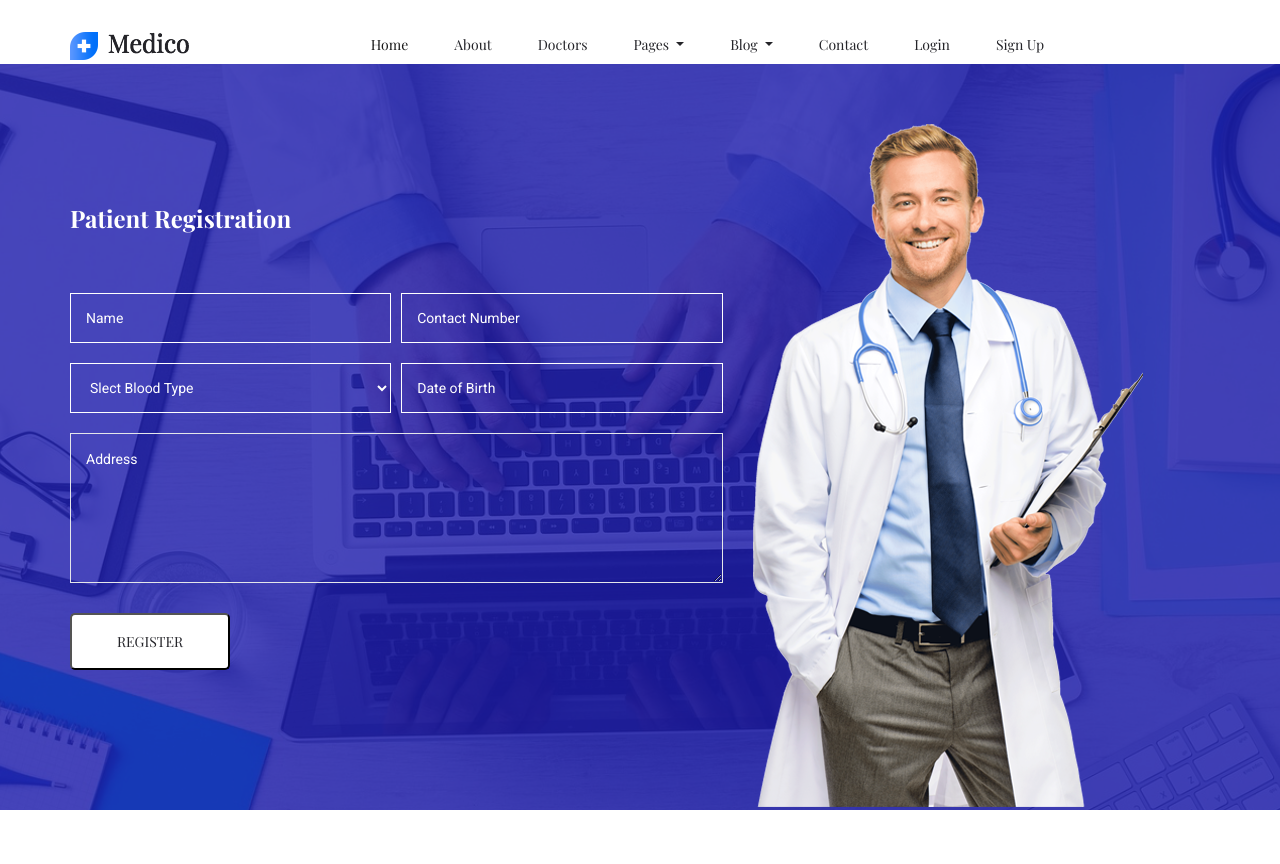
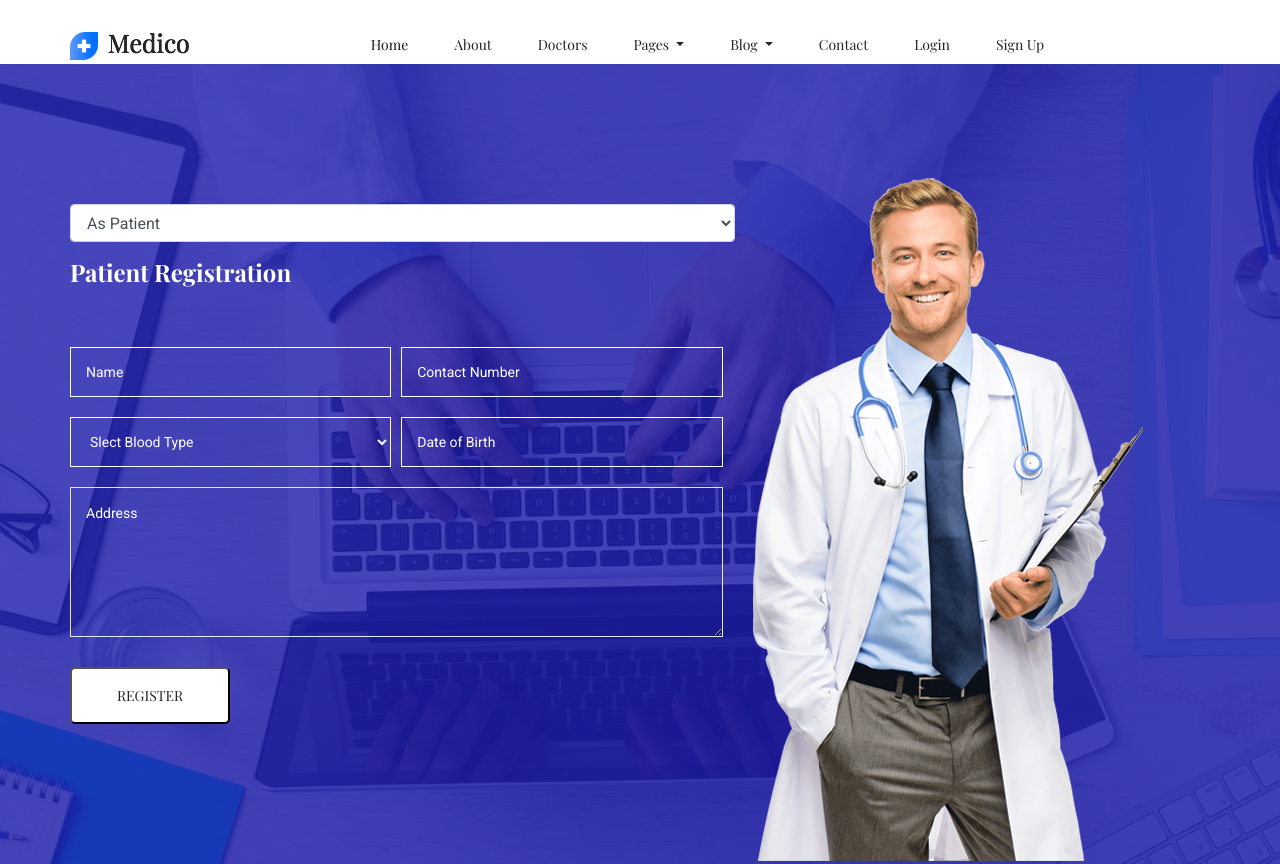
Before and after one commit to tanujdoshi/HealthCard, an Angular app: page /Signup in a window 1280 px wide. Before the commit the page ends 810 px from the top, so only its background shows below. Built offline with nearby package versions, Linux system fonts and the light colour scheme.

Commit message:
Signup with dropdown selection

```diff
--- a/src/app/app.module.ts
+++ b/src/app/app.module.ts
@@ -6,6 +6,7 @@ import { AppComponent } from './app.component';
 import { LoginComponent } from './login/login.component';
 import { HeaderComponent } from './header/header.component';
 import { SignupComponent } from './signup/signup.component';
+import { FormsModule } from '@angular/forms';
 
 @NgModule({
   declarations: [
@@ -16,7 +17,8 @@ import { SignupComponent } from './signup/signup.component';
   ],
   imports: [
     BrowserModule,
-    AppRoutingModule
+    AppRoutingModule,
+    FormsModule
   ],
   providers: [],
   bootstrap: [AppComponent]
--- a/src/app/signup/signup.component.html
+++ b/src/app/signup/signup.component.html
@@ -1,10 +1,18 @@
 <!--::regervation_part start::-->
     <section class="regervation_part section_padding">
         <div class="container">
+            <select class="form-control mb-3 col-7" id="allocation-algorithm" [(ngModel)]="selectType">
+                <option value="patient">As Patient</option>
+                <option value="doctor">As Doctor</option>
+                <option value="medic">As Medical shop owner</option>
+                <option value="lab">As Labratory Owner</option>
+            </select>
+
             <div class="row align-items-center regervation_content">
                 <div class="col-lg-7">
                     <div class="regervation_part_iner">
-                        <form #PatientForm>
+
+                        <form #PatientForm *ngIf="selectType == 'patient'">
                             <h2>Patient Registration</h2>
                             <div class="form-row">
                                 <div class="form-group col-md-6">
@@ -39,6 +47,32 @@
                                 <button class="btn_2" type="button" (click)="registerPatient(PatientForm)">Register</button>
                             </div>
                         </form>
+
+
+                        <form #DoctorForm *ngIf="selectType == 'doctor'">
+                            <h2>Doctor Registration</h2>
+
+                            <div class="regerv_btn">
+                                <button class="btn_2" type="button" (click)="registerDoctor(DoctorForm)">Register</button>
+                            </div>
+                        </form>
+
+
+
+                        <form #MedicForm *ngIf="selectType == 'medic'">
+                            <h2>Medical Shop Registration</h2>
+                            <div class="regerv_btn">
+                                <button class="btn_2" type="button" (click)="registerMedic(MedicForm)">Register</button>
+                            </div>
+                        </form>
+
+
+                        <form #LabForm *ngIf="selectType == 'lab'">
+                            <h2>Labratory Registration</h2>
+                            <div class="regerv_btn">
+                                <button class="btn_2" type="button" (click)="registerLab(LabForm)">Register</button>
+                            </div>
+                        </form>
                     </div>
                 </div>
                 <div class="col-lg-5 col-md-6">
--- a/src/app/signup/signup.component.ts
+++ b/src/app/signup/signup.component.ts
@@ -7,6 +7,7 @@ import { Component, OnInit } from '@angular/core';
 })
 export class SignupComponent implements OnInit {
 
+  public selectType:string = "patient";
   constructor() { }
 
   ngOnInit() {
```
